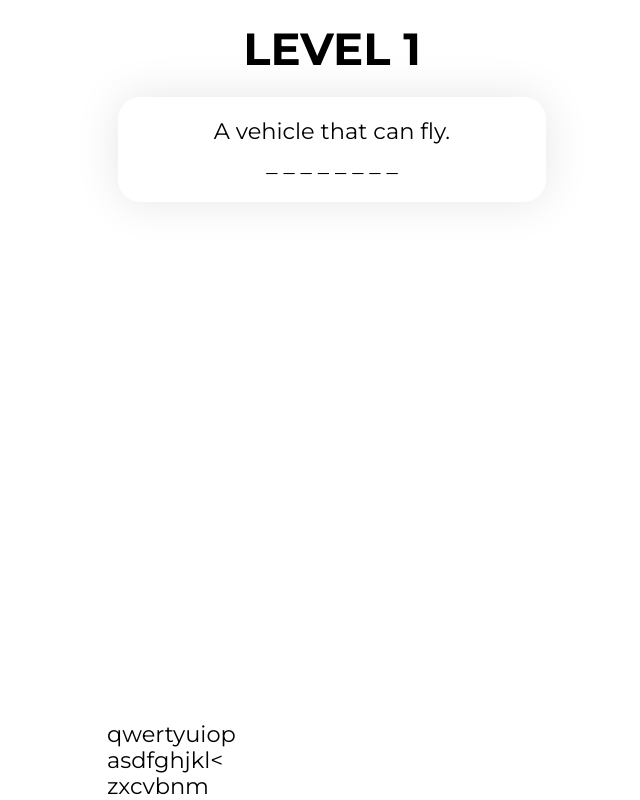
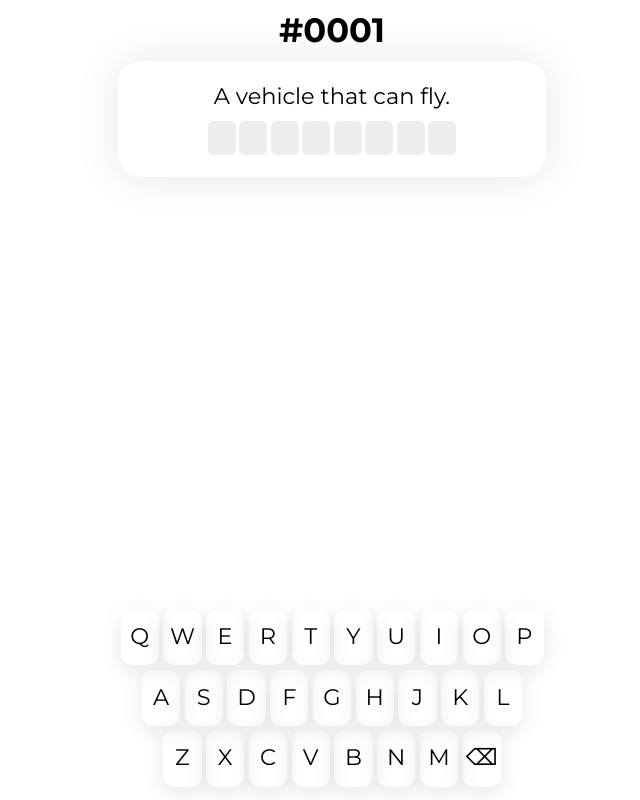
Before and after one commit to soulmartian/throneroom-words, a React (Create React App) app: page / in a window 1280 px wide. Shown: the whole page, without its empty margins (308-948 px from the left). Built offline with nearby package versions, Linux system fonts and the light colour scheme.

Commit message:
design additions

```diff
--- a/src/components/App.js
+++ b/src/components/App.js
@@ -6,11 +6,12 @@ import Keyboard from "./Keyboard";
 import Header from "./Header";
 import Input from "./Input";
 import Display from "./Display";
+import { useLocalStorage } from "../hooks";
 
 function App() {
-  const [levelIndex, setLevelIndex] = useState(0);
+  const [levelIndex, setLevelIndex] = useLocalStorage("level-index", 0);
   const [inputKeys, setInputKeys] = useState([]);
-  const [inputDisabled, setInputDisabled] = useState(false);
+  const [correctGuess, setCorrectGuess] = useState(false);
   const [hintCount, setHintCount] = useState(0);
 
   const level = data[levelIndex];
@@ -21,7 +22,7 @@ function App() {
 
   useEffect(() => {
     const interval = setInterval(() => {
-      setHintCount(hintCount => hintCount + 1);
+      setHintCount((hintCount) => hintCount + 1);
     }, 10000);
 
     return () => clearInterval(interval);
@@ -29,13 +30,13 @@ function App() {
 
   useEffect(() => {
     if (inputKeys.join("") === level.word) {
-      setInputDisabled(true);
+      setCorrectGuess(true);
       setTimeout(() => {
-        setLevelIndex(levelIndex => levelIndex + 1);
+        setLevelIndex((levelIndex) => levelIndex + 1);
         setInputKeys([]);
-        setInputDisabled(false);
+        setCorrectGuess(false);
         setHintCount(0);
-      }, 500);
+      }, 1000);
     }
   }, [level.word, inputKeys, setLevelIndex]);
 
@@ -70,12 +71,13 @@ function App() {
               maxLength={level.word.length}
               keys={inputKeys}
               hintedKeys={hintedKeys}
+              isCorrect={correctGuess}
             />
           </Display>
         </CSSTransition>
       </TransitionGroup>
 
-      <Keyboard disabled={inputDisabled} onKeyPress={handleKeyPress} />
+      <Keyboard disabled={correctGuess} onKeyPress={handleKeyPress} />
     </div>
   );
 }
--- a/src/components/Header.js
+++ b/src/components/Header.js
@@ -2,7 +2,7 @@
 function Header({ levelNumber }) {
     return (
       <div className="Header">
-        LEVEL {levelNumber}
+        #{("" + levelNumber).padStart(4, '0')}
       </div>
     );
   }
--- a/src/components/Input.js
+++ b/src/components/Input.js
@@ -1,19 +1,17 @@
-function Input({ maxLength, keys, hintedKeys}) {
+function Input({ maxLength, keys, hintedKeys, isCorrect}) {
   return (
-    <div className="Input">
+    <div className={`Input${isCorrect && " input-correct" || ""}`}>
       {keys.map((key, i) => (
-        <span key={i}>{key} </span>
+        <span className="key key-full" key={i}>{key} </span>
       ))}
       {[...Array(maxLength - keys.length)].map((_, i) => {
         const io = i + keys.length;
         return (
           <span
             key={i}
-            style={{
-              color: `${(io < hintedKeys.length && "gray") || "unset"}`,
-            }}
+            className={`key key-${(io < hintedKeys.length && "hint") || "empty"}`}
           >
-            {(io < hintedKeys.length && hintedKeys[io]) || "_"}{" "}
+            {(io < hintedKeys.length && hintedKeys[io]) || ""}
           </span>
         );
       })}
--- a/src/components/Keyboard.js
+++ b/src/components/Keyboard.js
@@ -1,19 +1,35 @@
 const LAYOUT = [
   ["q", "w", "e", "r", "t", "y", "u", "i", "o", "p"],
-  ["a", "s", "d", "f", "g", "h", "j", "k", "l", "<"],
-  ["z", "x", "c", "v", "b", "n", "m"],
+  [" ", "a", "s", "d", "f", "g", "h", "j", "k", "l"],
+  [" ", " ", "z", "x", "c", "v", "b", "n", "m", "<"],
 ];
 
 function Keyboard({ onKeyPress, disabled }) {
+  const handleKeyPress = (key) => {
+    if (disabled) {
+      return;
+    }
+
+    onKeyPress(key);
+  };
+
   return (
     <div className="Keyboard">
       {LAYOUT.map((row, i) => (
         <div className="row" key={i}>
-          {row.map((key, j) => (
-            <span className="key" key={j} onTouchStart={() => !disabled && onKeyPress(key)}>
-              {key}
-            </span>
-          ))}
+          {row.map(
+            (key, j) =>
+              (key === " " && <span key={j} className="spacer"></span>) || (
+                <span
+                  className="key"
+                  key={j}
+                  onMouseDown={() => handleKeyPress(key)}
+                  // onTouchDown={() => handleKeyPress(key)}
+                >
+                  {key == "<" && "⌫" || key}
+                </span>
+              )
+          )}
         </div>
       ))}
     </div>
--- /dev/null
+++ b/src/hooks.js
@@ -0,0 +1,40 @@
+import { useState } from "react";
+
+export function useLocalStorage(key, initialValue) {
+  // State to store our value
+  // Pass initial state function to useState so logic is only executed once
+  const [storedValue, setStoredValue] = useState(() => {
+    if (typeof window === "undefined") {
+      return initialValue;
+    }
+    try {
+      // Get from local storage by key
+      const item = window.localStorage.getItem(key);
+      // Parse stored json or if none return initialValue
+      return item ? JSON.parse(item) : initialValue;
+    } catch (error) {
+      // If error also return initialValue
+      console.log(error);
+      return initialValue;
+    }
+  });
+  // Return a wrapped version of useState's setter function that ...
+  // ... persists the new value to localStorage.
+  const setValue = (value) => {
+    try {
+      // Allow value to be a function so we have same API as useState
+      const valueToStore =
+        value instanceof Function ? value(storedValue) : value;
+      // Save state
+      setStoredValue(valueToStore);
+      // Save to local storage
+      if (typeof window !== "undefined") {
+        window.localStorage.setItem(key, JSON.stringify(valueToStore));
+      }
+    } catch (error) {
+      // A more advanced implementation would handle the error case
+      console.log(error);
+    }
+  };
+  return [storedValue, setValue];
+}
--- a/src/index.scss
+++ b/src/index.scss
@@ -16,9 +16,18 @@ html {
 }
 
 html {
+  --aspect-ratio: calc(#{$aspectRatio});
   height: 100%;
-  font-family: 'Montserrat', sans-serif;
+  font-family: "Montserrat", sans-serif;
   overflow: hidden;
+
+  @media (max-aspect-ratio: #{$aspectRatio}) {
+    font-size: calc(5vw);
+  }
+
+  @media (min-aspect-ratio: #{$aspectRatio}) {
+    font-size: calc(var(--vh, 1vh) * 5 * var(--aspect-ratio));
+  }
 
   body {
     // background-color: black;
@@ -38,19 +47,28 @@ html {
       align-items: center;
 
       .App {
-        --aspect-ratio: calc(#{$aspectRatio});
         background-color: white;
         position: relative;
         display: flex;
         flex-direction: column;
+
+        @media (max-aspect-ratio: #{$aspectRatio}) {
+          width: calc(100vw);
+          height: calc((100vw / var(--aspect-ratio)));
+        }
+
+        @media (min-aspect-ratio: #{$aspectRatio}) {
+            width: calc(var(--vh, 1vh) * 100 * var(--aspect-ratio));
+            height: calc(var(--vh, 1vh) * 100);
+        }
 
         .Header {
           font-weight: 700;
           display: flex;
           justify-content: center;
           align-items: center;
-          font-size: 2em;
-          margin: 0.5em;
+          font-size: 1.5rem;
+          margin: 0.5rem;
         }
 
         .display-container {
@@ -62,11 +80,11 @@ html {
             top: 0;
             left: 0;
             right: 0;
-            border-radius: 1em;
-            padding: 1em;
-            margin: 0.5em;
+            border-radius: 1rem;
+            padding: 1rem;
+            margin: 0.5rem;
             margin-top: 0;
-            box-shadow: 0 0 2em rgba(0, 0, 0, 0.1);
+            box-shadow: 0 0 2rem rgba(0, 0, 0, 0.1);
             display: flex;
             justify-content: center;
             align-items: center;
@@ -100,27 +118,65 @@ html {
             &.move-exit-active {
               transition: opacity 500ms, transform 500ms;
             }
+
+            .Input {
+              display: flex;
+              flex-wrap: wrap;
+              gap: 0.15rem;
+
+              .key {
+                background: #ededed;
+                width: 1.25rem;
+                height: 1.5rem;
+                border-radius: 0.25rem;
+                text-transform: uppercase;
+                display: flex;
+                justify-content: center;
+                align-items: center;
+                font-size: 1rem;
+                transition: background-color 0.25s;
+
+                &.key-hint {
+                  color: #d5d5d5;
+                }
+              }
+
+              &.input-correct {
+                .key {
+                  background-color: rgb(125, 201, 125);
+                  color: white;
+                }
+              }
+            }
           }
         }
 
         .Keyboard {
-
-        }
-      }
-
-      @media (max-aspect-ratio: #{$aspectRatio}) {
-        .App {
-          width: calc(100vw);
-          height: calc((100vw / var(--aspect-ratio)));
-          font-size: calc(5vw);
-        }
-      }
-
-      @media (min-aspect-ratio: #{$aspectRatio}) {
-        .App {
-          width: calc(var(--vh, 1vh) * 100 * var(--aspect-ratio));
-          height: calc(var(--vh, 1vh) * 100);
-          font-size: calc(var(--vh, 1vh) * 5 * var(--aspect-ratio));
+          display: flex;
+          flex-direction: column;
+          margin: 0.5rem;
+          .row {
+            .key {
+              display: inline-flex;
+              width: calc(10% - 0.2rem);
+              margin: 0.1rem;
+              height: 2.5rem;
+              justify-content: center;
+              align-items: center;
+              text-transform: uppercase;
+              box-shadow: 0 0.25rem 1rem 0 rgba(0, 0, 0, 0.1);
+              border-radius: 0.5rem;
+              &:active {
+                background-color: rgba(0, 0, 0, 0.1);
+                transform: translateY(0.1rem);
+                box-shadow: none
+              }
+            }
+            .spacer {
+              display: inline-flex;
+              width: calc(5%);
+            }
+          }
         }
       }
     }
--- a/src/utils.js
+++ b/src/utils.js
@@ -1,9 +1,30 @@
 // https://css-tricks.com/the-trick-to-viewport-units-on-mobile/
 export function setupCustomVh() {
-  window.addEventListener("resize", () => {
+  const onResize = () => {
     // First we get the viewport height and we multiple it by 1% to get a value for a vh unit
-    let vh = window.innerHeight * 0.01;
+    const vh = window.innerHeight * 0.01;
     // Then we set the value in the --vh custom property to the root of the document
     document.documentElement.style.setProperty("--vh", `${vh}px`);
-  });
+  };
+
+  window.addEventListener("resize", onResize);
+  onResize();
 }
+
+export function arrayCompare(a, a2) {
+  if (!Array.isArray(a) || !Array.isArray(a2) || a.length !== a2.length) {
+    return false;
+  }
+
+  // .concat() to not mutate arguments
+  const arr1 = a.concat().sort();
+  const arr2 = a2.concat().sort();
+
+  for (let i = 0; i < arr1.length; i++) {
+    if (arr1[i] !== arr2[i]) {
+      return false;
+    }
+  }
+
+  return true;
+}
```
